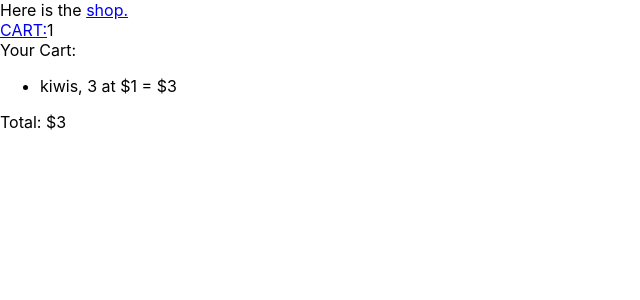
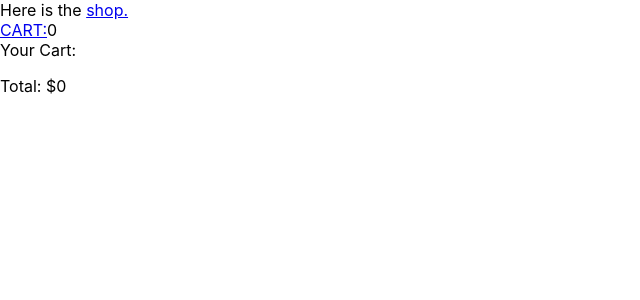
Before and after one commit to sbusenba/odin-shopping-cart, a React (Create React App) app: page /cart in a window 1280 px wide. Shown: the top 300 px of the page, without its empty margins (0-640 px from the left). Built offline with nearby package versions, Linux system fonts and the light colour scheme.

Commit message:
Add logic to prevent addition of 0 quantity items.

```diff
--- a/src/components/Store.js
+++ b/src/components/Store.js
@@ -10,11 +10,13 @@ function Store (){
                        {name:"apple",price:2,image:appleImg},]
     const addToCart = ({name,price,quantity})=>{
         quantity = parseInt(quantity)
-        setCartList([{name,price,quantity},...cartList])
+        if (quantity>0){
+            setCartList([{name,price,quantity},...cartList])
+        }
     }
 
     const [products,setProducts] =useState(productList)
-    const [cartList,setCartList] = useState([{name:'kiwi',quantity:3,price:1}])
+    const [cartList,setCartList] = useState([])
     return (<div>
         <div>Here is the <Link to="shop" >shop.</Link></div>
         <div><Link to="cart" >CART:</Link>{cartList.length}</div>
```
